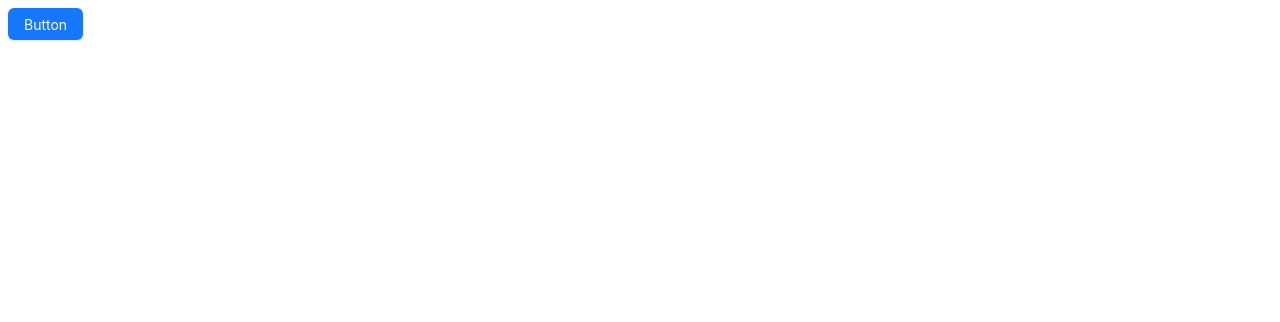
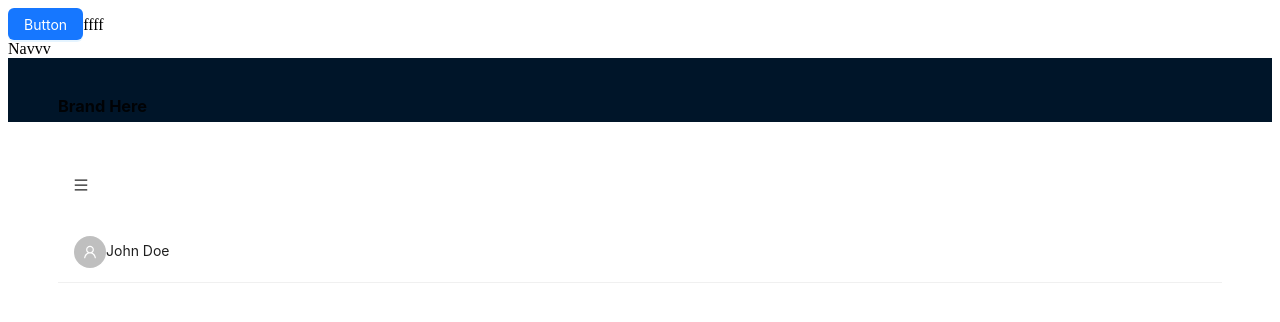
Before and after one commit to Oaksas/BookstoreFrontEnd, a React (Vite) app: page / in a window 1280 px wide. Shown: the top 322 px of the page. Built offline with nearby package versions, Linux system fonts and the light colour scheme; the HTML template or start-up script is replaced by a standard one.

Commit message:
Add navbar && homepage

```diff
--- a/package.json
+++ b/package.json
@@ -13,7 +13,8 @@
     "@reduxjs/toolkit": "^2.1.0",
     "antd": "^5.14.0",
     "react": "^18.2.0",
-    "react-dom": "^18.2.0"
+    "react-dom": "^18.2.0",
+    "react-router-dom": "^6.22.0"
   },
   "devDependencies": {
     "@types/react": "^18.2.43",
--- a/src/App.tsx
+++ b/src/App.tsx
@@ -1,15 +1,14 @@
-import { useState } from 'react'
-import reactLogo from './assets/react.svg'
-import viteLogo from '/vite.svg'
+
 import './App.css'
 import { Button } from 'antd';
+import { Home } from './features';
 
 function App() {
 
   return (
     <>
       <Button type="primary">Button</Button>
-
+      <Home />
     </>
   )
 }
--- a/src/app/store.ts
+++ b/src/app/store.ts
@@ -1,12 +1,16 @@
 import { configureStore } from "@reduxjs/toolkit";
 import { bookAPI } from "../services/bookStoreApi";
+import { userAPI } from "../services/usersApi";
 
 export const store = configureStore({
     reducer: {
         [bookAPI.reducerPath]: bookAPI.reducer,
+        [userAPI.reducerPath]: userAPI.reducer,
+
     },
     middleware: (getDefaultMiddleware) =>
-        getDefaultMiddleware().concat(bookAPI.middleware),
+        getDefaultMiddleware().concat(bookAPI.middleware).concat(userAPI.middleware),
+
 });
 
 export type RootState = ReturnType<typeof store.getState>;
--- /dev/null
+++ b/src/components/Navbar.tsx
@@ -0,0 +1,51 @@
+import React, { useEffect, useState } from "react";
+import { Layout, Button, Drawer } from "antd";
+import RightMenu from "./RightMenu";
+import { MenuOutlined } from "@ant-design/icons";
+import { useLocation } from "react-router-dom";
+
+const Navbar: React.FC = () => {
+    const [visible, setVisible] = useState(false);
+    const showDrawer = () => {
+        setVisible(!visible);
+    };
+
+    let { pathname: location } = useLocation();
+    useEffect(() => {
+        setVisible(false);
+    }, [location]);
+
+    return (
+        <nav className="navbar">
+            Navvv
+            <Layout>
+                <Layout.Header className="nav-header">
+                    <div className="logo">
+                        <h3 className="brand-font">Brand Here</h3>
+                    </div>
+                    <div className="navbar-menu">
+                        <Button className="menuButton" type="text" onClick={showDrawer}>
+                            <MenuOutlined />
+                        </Button>
+                        <div className="rightMenu">
+                            <RightMenu mode={"horizontal"} />
+                        </div>
+
+                        <Drawer
+                            title={"Brand Here"}
+                            placement="right"
+                            closable={true}
+                            onClose={showDrawer}
+                            visible={visible}
+                            style={{ zIndex: 99999 }}
+                        >
+                            <RightMenu mode={"inline"} />
+                        </Drawer>
+                    </div>
+                </Layout.Header>
+            </Layout>
+        </nav>
+    );
+};
+
+export default Navbar;
--- /dev/null
+++ b/src/components/RightMenu.tsx
@@ -0,0 +1,33 @@
+import { Menu, Avatar } from "antd";
+import { UserOutlined, CodeOutlined, LogoutOutlined } from "@ant-design/icons";
+
+interface RightMenuProps {
+  mode: "horizontal" | "inline";
+}
+
+const RightMenu: React.FC<RightMenuProps> = ({ mode }) => {
+  return (
+    <Menu mode={mode}>
+      <Menu.SubMenu
+        title={
+          <>
+            <Avatar icon={<UserOutlined />} />
+            <span className="username">John Doe</span>
+          </>
+        }
+      >
+        <Menu.Item key="project">
+          <CodeOutlined /> Projects
+        </Menu.Item>
+        <Menu.Item key="about-us">
+          <UserOutlined /> Profile
+        </Menu.Item>
+        <Menu.Item key="log-out">
+          <LogoutOutlined /> Logout
+        </Menu.Item>
+      </Menu.SubMenu>
+    </Menu>
+  );
+};
+
+export default RightMenu;
--- a/src/components/index.ts
+++ b/src/components/index.ts
@@ -0,0 +1,3 @@
+import Navbar from "./Navbar";
+
+export { Navbar }
--- /dev/null
+++ b/src/features/Home.tsx
@@ -0,0 +1,13 @@
+import React from 'react';
+import { Navbar } from '../components';
+
+const Home: React.FC = () => {
+    return (
+        <>
+            ffff
+            <Navbar />
+        </>
+    );
+};
+
+export default Home;
--- a/src/features/index.ts
+++ b/src/features/index.ts
@@ -0,0 +1,3 @@
+import Home from './Home'
+
+export { Home }
```
Also changed, not shown: src/services/usersApi.ts (added, +53 -0 lines), 1 other file (tests, documents, lock files or other folders).
